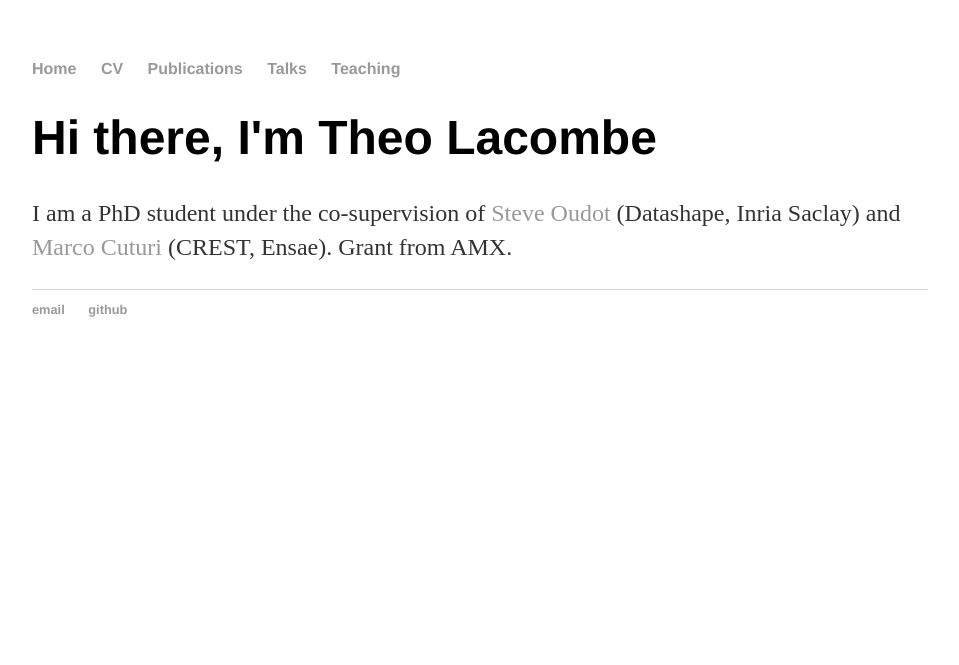
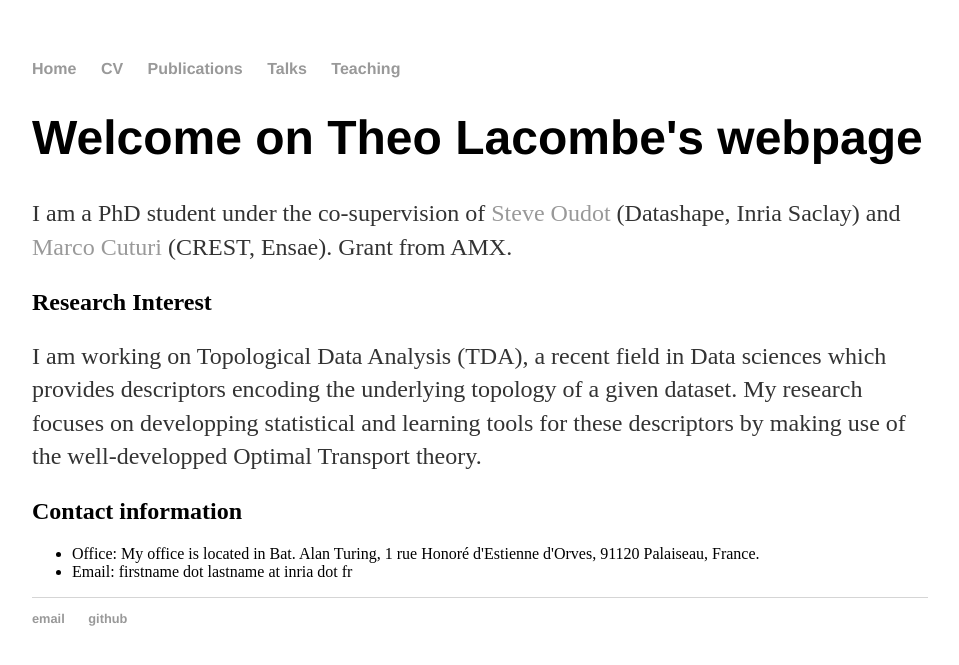
Before and after one commit to tlacombe/tlacombe.github.io, a Jekyll site: the page built from index.html, in a window 1280 px wide. Shown: the top 665 px of the page, without its empty margins (160-1119 px from the left). Built offline with Jekyll 4.4.1, drawn with Linux system fonts in a browser that asks for light colours.

Commit message:
added contact information on homepage

```diff
--- a/index.html
+++ b/index.html
@@ -1,8 +1,17 @@
 ---
 layout: default
-title: Theo Lacombe webpage
+title: Theo Lacombe's webpage
 ---
 <div class="blurb">
-    <h1>Hi there, I'm Theo Lacombe</h1>
+    <h1>Welcome on Theo Lacombe's webpage</h1>
     <p>I am a PhD student under the co-supervision of <a href="http://geometrica.saclay.inria.fr/team/Steve.Oudot/">Steve Oudot</a> (Datashape, Inria Saclay) and <a href="http://marcocuturi.net">Marco Cuturi</a> (CREST, Ensae). Grant from AMX.</p>
+
+    <h2>Research Interest</h2>
+	<p>I am working on Topological Data Analysis (TDA), a recent field in Data sciences which provides descriptors encoding the underlying topology of a given dataset. My research focuses on developping statistical and learning tools for these descriptors by making use of the well-developped Optimal Transport theory.</p>
+
+    <h2> Contact information</h2>
+	<ul>
+		<li>Office: My office is located in Bat. Alan Turing, 1 rue Honoré d'Estienne d'Orves, 91120 Palaiseau, France.</li>
+		<li>Email: firstname dot lastname at inria dot fr</li>
+	</ul>
 </div><!-- /.blurb -->
```
